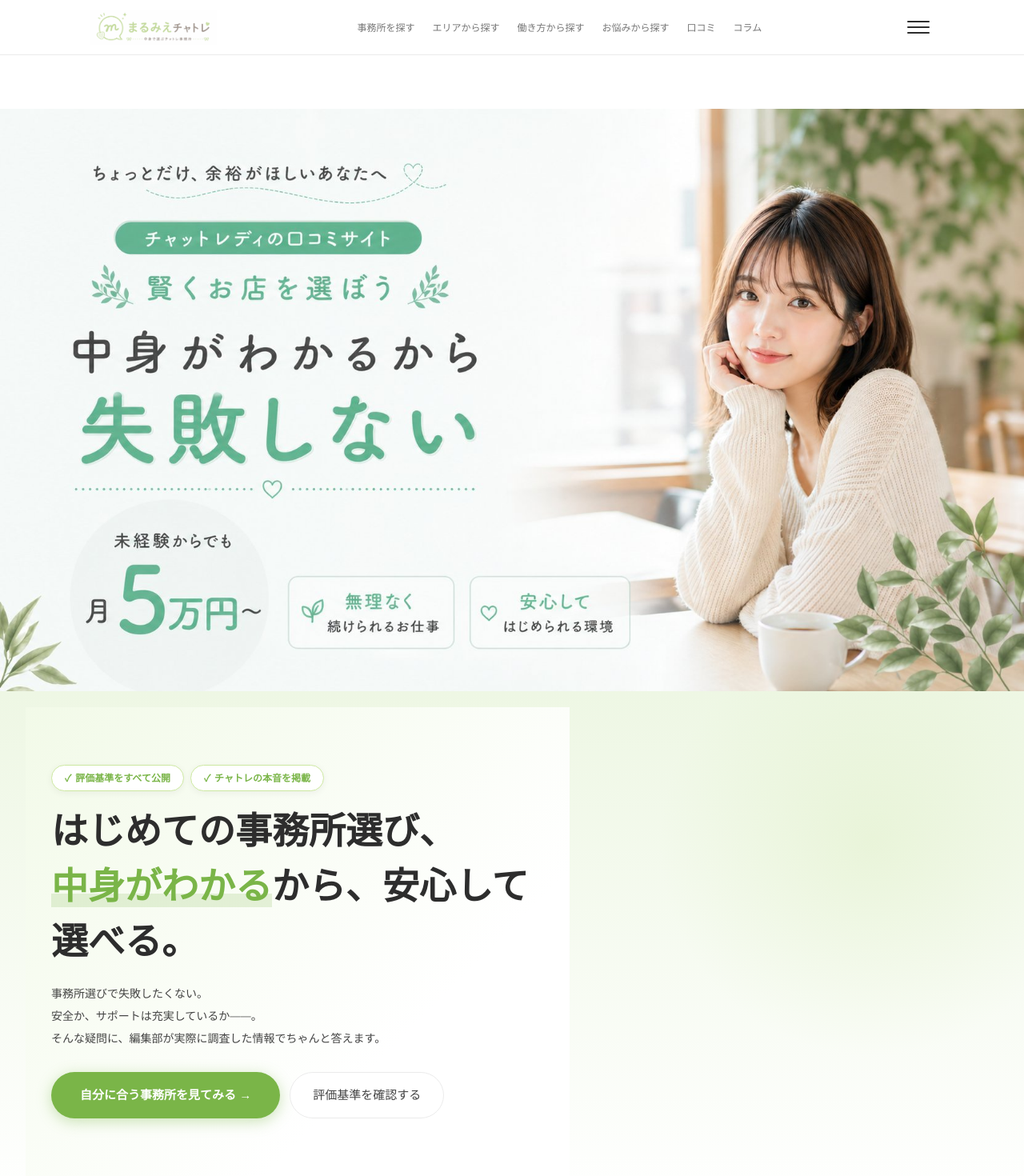
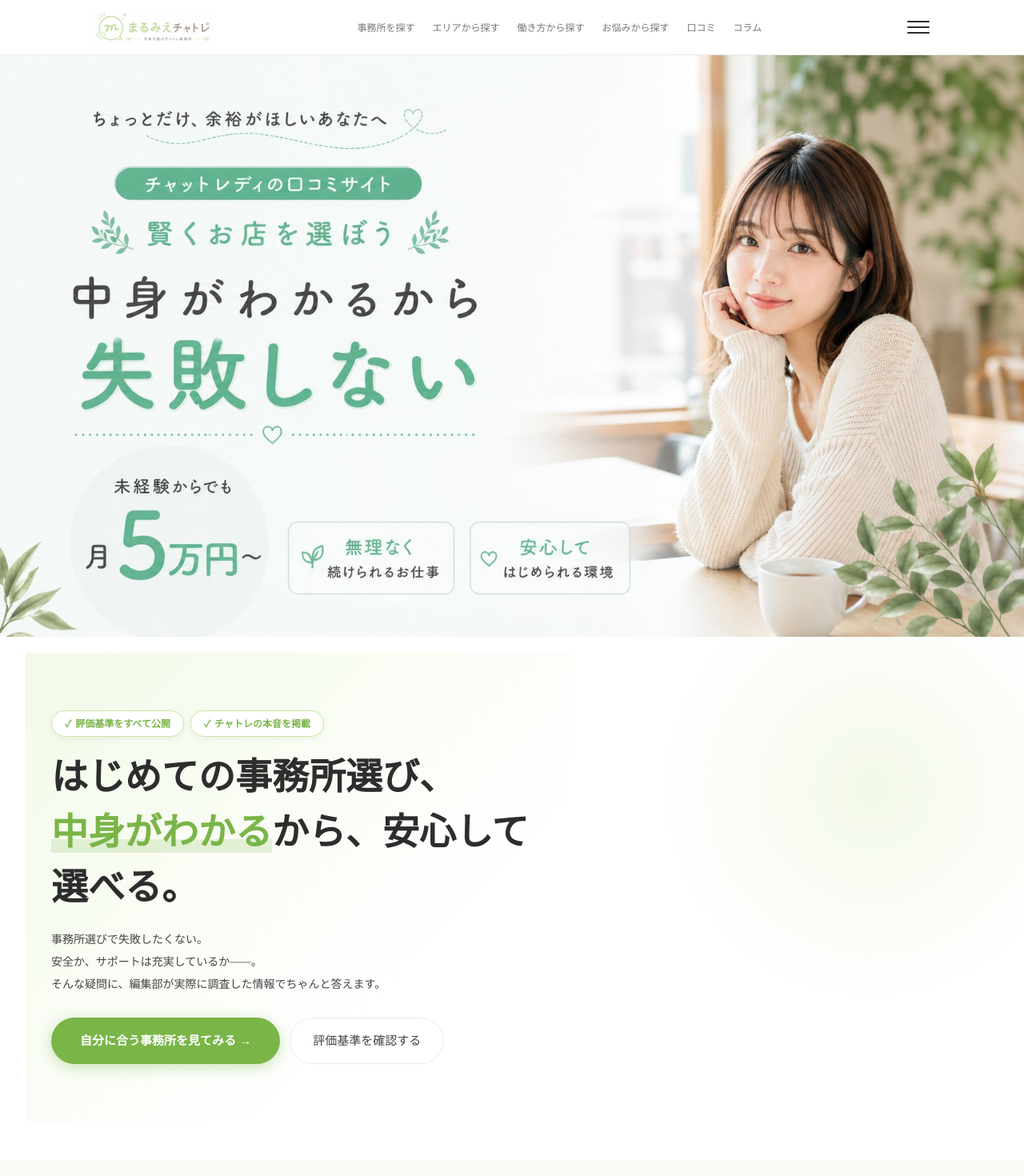
Before and after one commit to marumie-chatre/marumie-chatre.github.io, a Next.js app: page / in a window 1280 px wide. Shown: the top 1470 px of the page at 80% size. Built offline with nearby package versions, Linux system fonts and the light colour scheme; a web font is replaced by a local one.

Commit message:
ヒーロー画像の上下隙間修正

```diff
--- a/app/HeroImage.tsx
+++ b/app/HeroImage.tsx
@@ -13,7 +13,7 @@ export default function HeroImage() {
   }, []);
 
   return (
-    <div style={{ position: "relative", width: "100%", lineHeight: 0, marginBottom: 0 }}>
+    <div style={{ position: "relative", width: "100%", lineHeight: 0, marginTop: "-68px", marginBottom: 0 }}>
       <img
         src={isSp ? "/hero-sp.png" : "/hero-pc.png"}
         alt="ちょっとだけ余裕がほしいあなたへ"
--- a/app/globals.css
+++ b/app/globals.css
@@ -61,7 +61,7 @@ body > div > main { padding-top: 68px; }
 /* HERO */
 .hero {
   padding: 20px 32px 48px;
-  background: linear-gradient(180deg, #eef7e4 0%, var(--white) 100%);
+  background: var(--white);
   position: relative; overflow: hidden;
 }
 .hero::before {
```
